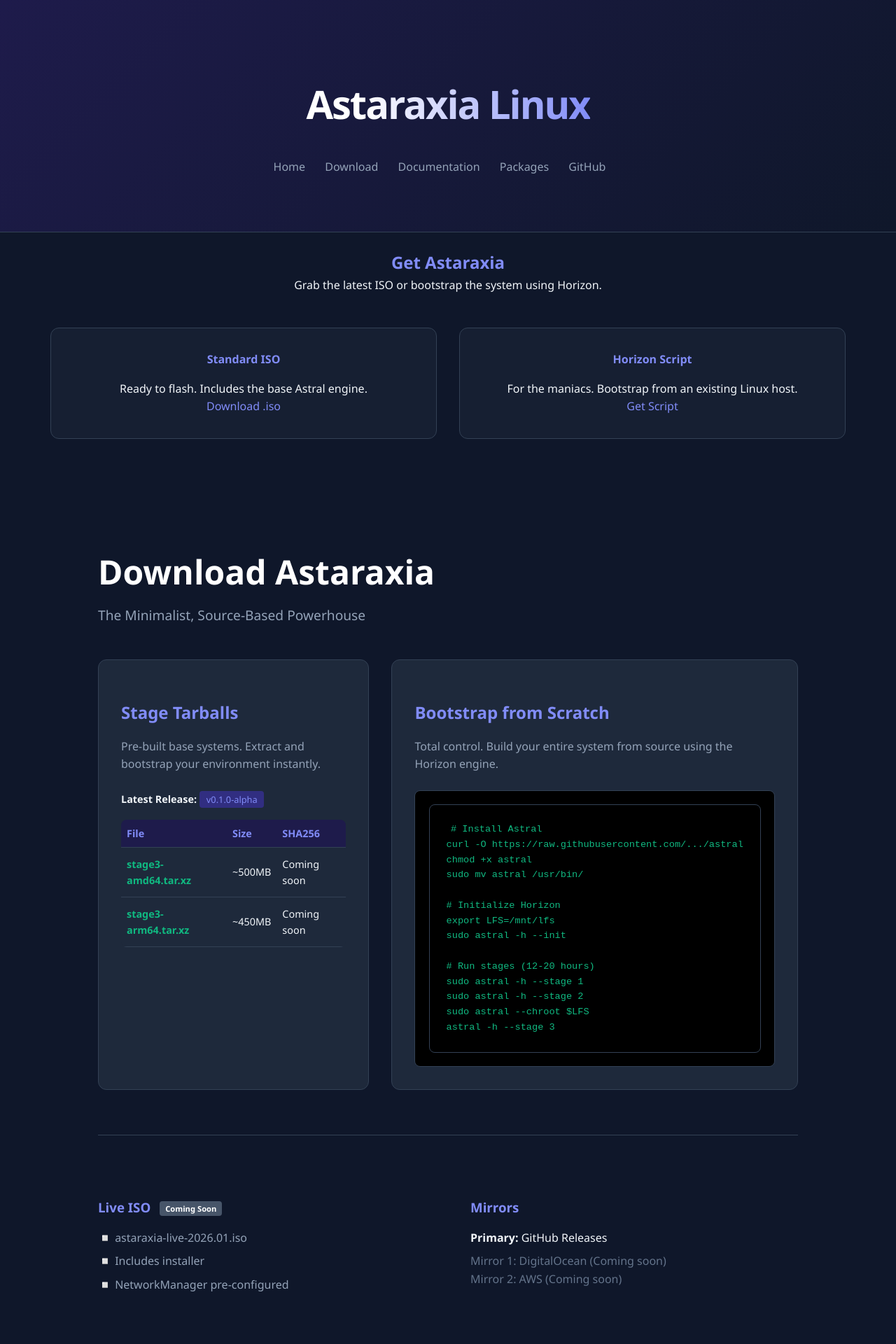
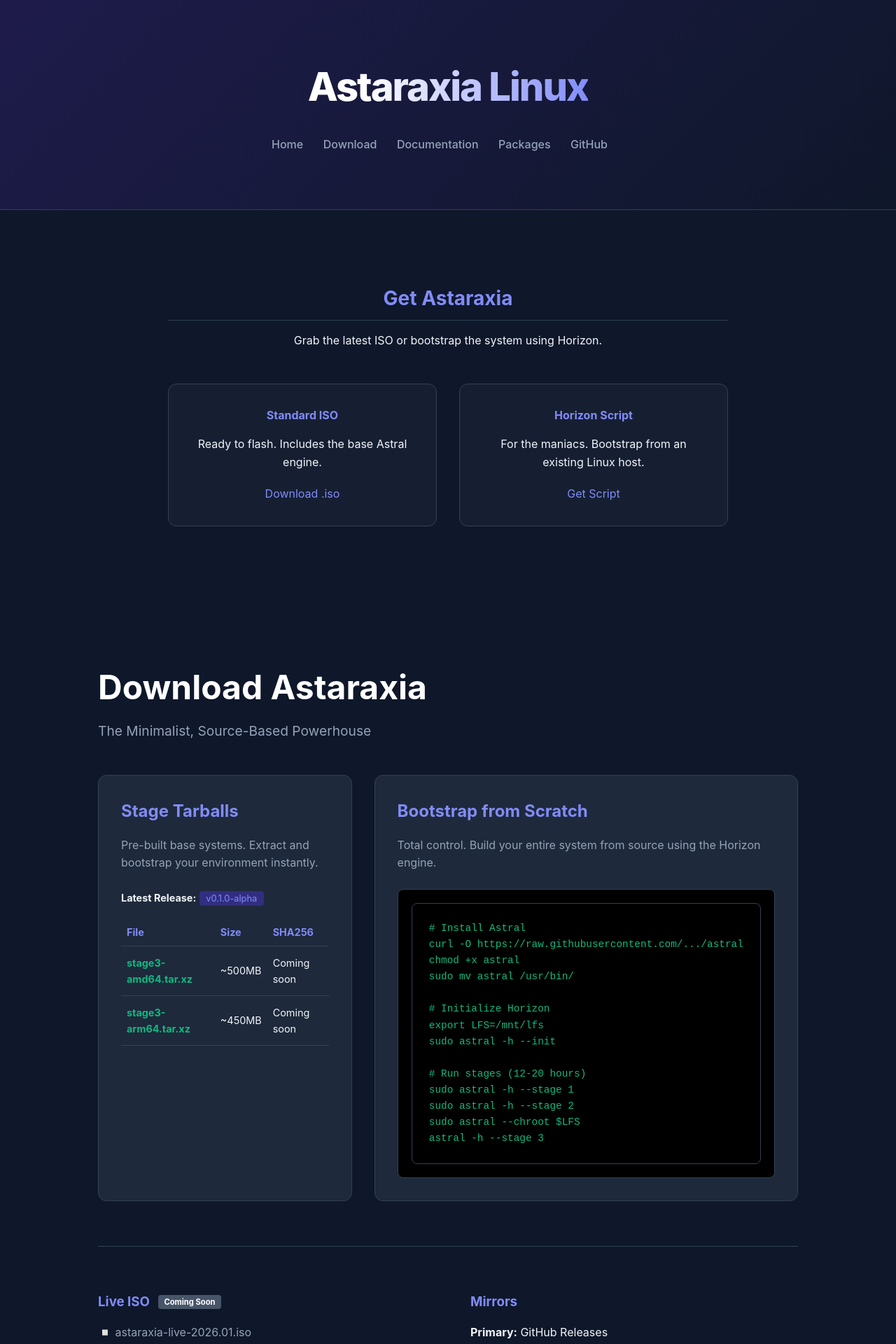
Before and after one commit to Astaraxia-Linux/astaraxia-linux.github.io, a Jekyll site: the page built from download.html, in a window 1280 px wide. Shown: the top 1920 px of the page at 70% size. Built offline with Jekyll 4.4.1, drawn with Linux system fonts in a browser that asks for light colours.

Commit message:
Update default.html

```diff
--- a/_layouts/default.html
+++ b/_layouts/default.html
@@ -20,89 +20,22 @@
     * { margin: 0; padding: 0; box-sizing: border-box; }
 
     body {
-            font-family: 'Segoe UI', Roboto, sans-serif;
+        font-family: 'Inter', system-ui, -apple-system, sans-serif;
         line-height: 1.6;
         color: var(--text);
-            background: var(--bg); /* Fixed: No more light gray */
+        background: var(--bg);
     }
 
+    /* Header & Navigation */
     header {
         background: linear-gradient(135deg, #1e1b4b 0%, #0f172a 100%);
         padding: 5rem 0;
         border-bottom: 1px solid var(--border);
         width: 100%;
-        }
-
-        .container {
-            max-width: 1200px;
-            margin: 0 auto;
-            padding: 0 2rem;
-        }
-
-        header h1 {
-            font-size: 2.5rem;
-            margin-bottom: 0.5rem;
-            letter-spacing: -1px;
-        }
-
-        nav { margin-top: 1.5rem; }
-        nav a { color: var(--text-dim); text-decoration: none; margin-right: 1.5rem; font-weight: 500; transition: 0.3s; }
-        nav a:hover { color: var(--primary); }
-
-        main {
-            margin: 0 auto;
-            max-width: 1200px;
-            width: 100%;
-        }
-
-        h1, h2, h3, h4 {
-            color: var(--primary);
-            margin-top: 1.5rem;
-        }
-
-        /* Modern Terminal Styling for Code */
-        code {
-            background: #000;
-            color: var(--accent);
-            padding: 0.2rem 0.4rem;
-            border-radius: 3px;
-            font-family: 'Cascadia Code', monospace;
-        }
-
-        pre {
-            background: #000;
-            border: 1px solid var(--border);
-            padding: 1.5rem;
-            border-radius: 8px;
-            overflow-x: auto;
-        }
-
-        table {
-            width: 100%;
-            border-collapse: collapse;
-            margin: 1rem 0;
-            background: var(--card-bg);
-            border-radius: 8px;
-            overflow: hidden;
-        }
-
-        th, td {
-            padding: 1rem;
-            text-align: left;
-            border-bottom: 1px solid var(--border);
-        }
-
-        th {
-            background: #1e1b4b;
-            color: var(--primary);
-        }
-
-        footer {
         text-align: center;
-            padding: 4rem 2rem;
-            color: var(--text-dim);
-            border-top: 1px solid var(--border);
-            margin-top: 5rem;
+        display: flex;
+        flex-direction: column;
+        align-items: center;
     }
 
     .header-container {
@@ -112,7 +45,6 @@
         display: flex;
         flex-direction: column;
         align-items: center;
-            justify-content: center;
     }
 
     .header-container h1 a {
@@ -126,46 +58,65 @@
         background-clip: text;
     }
 
-        header, .doc-header {
-            text-align: center;
+    nav { margin-top: 1.5rem; }
+    nav a { color: var(--text-dim); text-decoration: none; margin-right: 1.5rem; font-weight: 500; transition: 0.3s; }
+    nav a:hover { color: var(--primary); text-decoration: none; } /* Removed underline */
+
+    /* Layout Wrapper */
+    .main-wrapper {
         display: flex;
-            flex-direction: column;
-            align-items: center;
-            width: 100%;
+        gap: 3rem;
+        max-width: 1200px;
+        margin: 0 auto;
+        padding: 4rem 2rem;
     }
 
-        .metadata-banner {
-            display: flex;
-            justify-content: center;
-            flex-wrap: wrap;
-            gap: 2rem;
-            margin-top: 1.5rem;
-            font-size: 0.85rem;
-            color: var(--text-dim);
-            font-family: 'JetBrains Mono', monospace;
+    /* Sidebar Styling */
+    .sidebar { width: 250px; flex-shrink: 0; }
+    .sidebar h3 { font-size: 0.8rem; text-transform: uppercase; color: var(--primary); letter-spacing: 1px; margin-bottom: 1rem; }
+    .sidebar ul { list-style: none; border-left: 1px solid var(--border); }
+    .sidebar li a { display: block; padding: 0.5rem 1rem; color: var(--text-dim); text-decoration: none; font-size: 0.95rem; }
+    .sidebar li a:hover { color: var(--primary); border-left: 2px solid var(--primary); margin-left: -1px; text-decoration: none; }
+
+    /* Content Typography */
+    .content { flex-grow: 1; min-width: 0; max-width: 800px; }
+    .content h1 { font-size: 2.5rem; margin-bottom: 1.5rem; color: var(--primary); }
+    .content h2 { color: var(--primary); margin: 2.5rem 0 1rem; font-size: 1.75rem; border-bottom: 1px solid var(--border); padding-bottom: 0.5rem; }
+    .content p { margin-bottom: 1.25rem; color: var(--text); }
+
+    /* Code & Terminal */
+    pre { background: #000; padding: 1.5rem; border-radius: 8px; border: 1px solid var(--border); overflow-x: auto; margin: 1.5rem 0; }
+    code { color: var(--accent); font-family: 'JetBrains Mono', monospace; font-size: 0.9rem; background: rgba(0,0,0,0.3); padding: 0.2rem 0.4rem; border-radius: 4px; }
+    pre code { background: none; padding: 0; }
+
+    /* Cards */
+    .card-grid { display: grid; grid-template-columns: 1fr 1fr; gap: 2rem; margin: 2.5rem 0; }
+    .spec-card { background: rgba(30, 41, 59, 0.5); padding: 2rem; border-radius: 12px; border: 1px solid var(--border); margin-bottom: 1.5rem; transition: transform 0.2s ease; }
+    .spec-card h4 { color: var(--primary); margin-bottom: 1rem; }
+
+    /* Centered Docs Header (Astral Style) */
+    .doc-header { text-align: center; margin-bottom: 3rem; }
+    .metadata-banner { display: flex; justify-content: center; flex-wrap: wrap; gap: 2rem; margin-top: 1rem; font-size: 0.85rem; color: var(--text-dim); font-family: 'JetBrains Mono', monospace; }
+
+    blockquote {
+        max-width: 600px;
+        margin: 2rem auto;
+        text-align: center;
+        border-top: 2px solid var(--primary);
+        border-bottom: 2px solid var(--primary);
+        padding: 1.5rem 0;
+        font-style: italic;
     }
 
-        blockquote {
-            text-align: center;
-            margin: 2rem auto;
-            padding: 1rem 2rem;
-            max-width: 800px;
-            border-left: none;
-            border-top: 1px solid var(--border);
-            border-bottom: 1px solid var(--border);
-        }
+    /* Global Link Behavior */
+    a { color: var(--primary); text-decoration: none; transition: 0.2s; }
+    a:hover { text-decoration: none; color: var(--accent); } /* No underline on hover globally */
 
-        .docs-wrapper { display: flex; gap: 3rem; margin-top: 2rem; }
-        .docs-sidebar { width: 220px; flex-shrink: 0; position: sticky; top: 2rem; height: fit-content; }
-        .docs-sidebar ul { list-style: none; border-left: 1px solid var(--border); }
-        .docs-sidebar li a { display: block; padding: 0.4rem 1rem; color: var(--text-dim); text-decoration: none; }
-        .docs-sidebar li a:hover { color: var(--primary); border-left: 2px solid var(--primary); margin-left: -1px; }
-        .docs-content { flex-grow: 1; max-width: 800px; }
-        @media (max-width: 800px) { .docs-wrapper { flex-direction: column; } }
-        a { color: var(--primary); text-decoration: none; }
-        a:hover { text-decoration: underline; }
+    footer { text-align: center; padding: 4rem 2rem; color: var(--text-dim); border-top: 1px solid var(--border); margin-top: 5rem; }
+
+    @media (max-width: 900px) { .main-wrapper { flex-direction: column; } .sidebar { width: 100%; } .card-grid { grid-template-columns: 1fr; } }
 </style>
-</head>
+<html>
 <body>
     <header>
         <div class="header-container">
```
Lines whose indentation alone changed are shown as unchanged.
